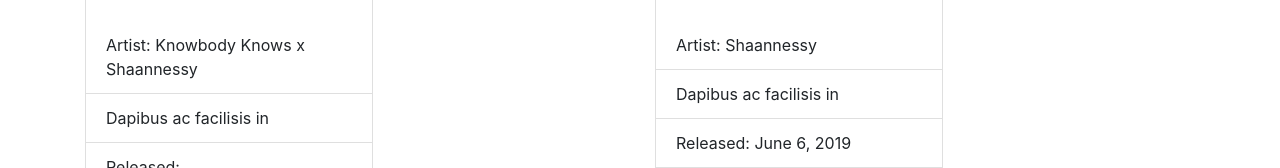
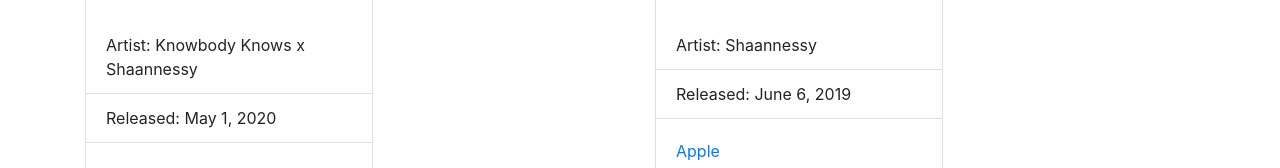
Before and after one commit to shaannessy25/Few1.2-Final, a React (Create React App) app: page /new in a window 1280 px wide. Shown: the part 1752-1920 px from the top of the page. Built offline with nearby package versions, Linux system fonts and the light colour scheme.

Commit message:
fix deploy

```diff
--- a/src/components/About.css
+++ b/src/components/About.css
@@ -10,7 +10,6 @@
     background-color:transparent;
     border: 3px solid #FBFEF9;
     border-radius: 25px;
-    font-weight: bold;
     font-family: 'Lucida Sans', 'Lucida Sans Regular', 'Lucida Grande', 'Lucida Sans Unicode'
   }
 
--- a/src/components/Album.js
+++ b/src/components/Album.js
@@ -19,7 +19,6 @@
                 </Card.Body>
                     <ListGroup className="list-group-flush">
                     <ListGroupItem>Artist: {artist}</ListGroupItem>
-                    <ListGroupItem>Dapibus ac facilisis in</ListGroupItem>
                     <ListGroupItem>Released: {date}</ListGroupItem>
                     </ListGroup>
                     <Card.Body>
--- a/src/components/New.js
+++ b/src/components/New.js
@@ -14,14 +14,14 @@
                         <Carousel.Item>
                             <img
                             className="d-block w-100"
-                            src={`${process.env.PUBLIC_URL}/images/whattheyneed.jpg`}
+                            src={`${process.env.PUBLIC_URL}/images/King.jpg`}
                             alt="First slide"
                             />
                         </Carousel.Item>
                         <Carousel.Item>
                             <img
                             className="d-block w-100"
-                            src={`${process.env.PUBLIC_URL}/images/King.jpg`}
+                            src={`${process.env.PUBLIC_URL}/images/whattheyneed.jpg`}
                             alt="Second slide"
                             />
                         </Carousel.Item>
@@ -57,8 +57,10 @@
                                 image={`${process.env.PUBLIC_URL}/images/HEARTEATER.jpg`}
                                 text="Explores the root of heartbreak"
                                 artist="Knowbody Knows x Shaannessy"
+                                date="May 1, 2020"
                                 apple="https://music.apple.com/us/album/hearteater/1511329558"
                                 spotify="https://open.spotify.com/album/0Ki9gyE6iv3oE3Ex68iqmW"
+                                youtube="https://www.youtube.com/watch?v=xZkf6UFqqP4"
                             />
                         </Col>
                         <Col>
```
